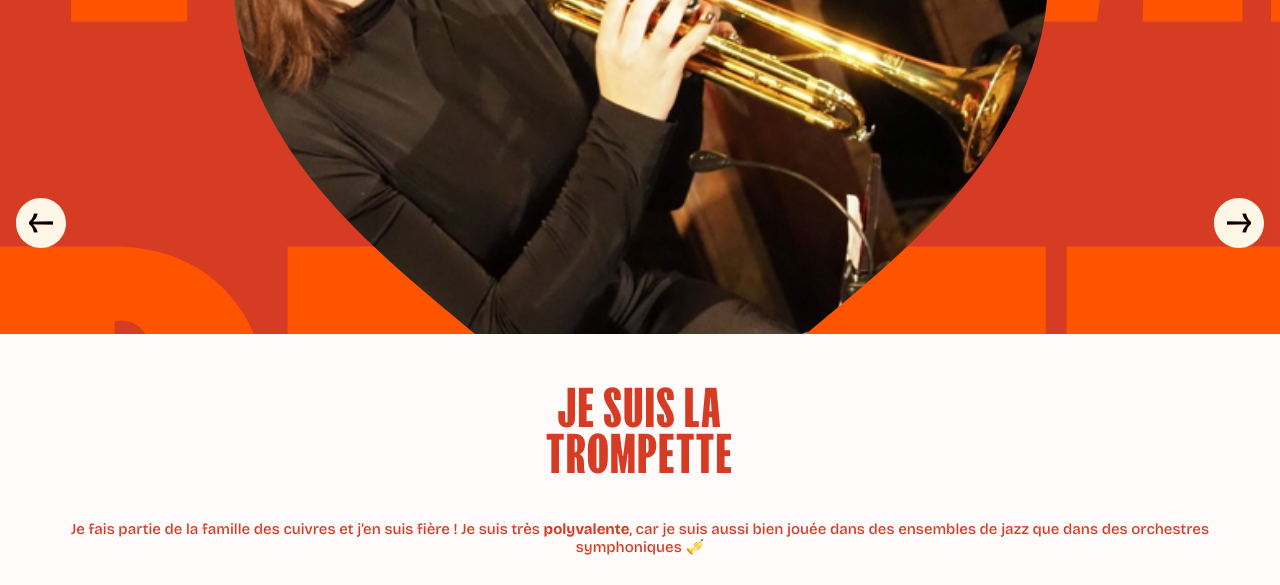
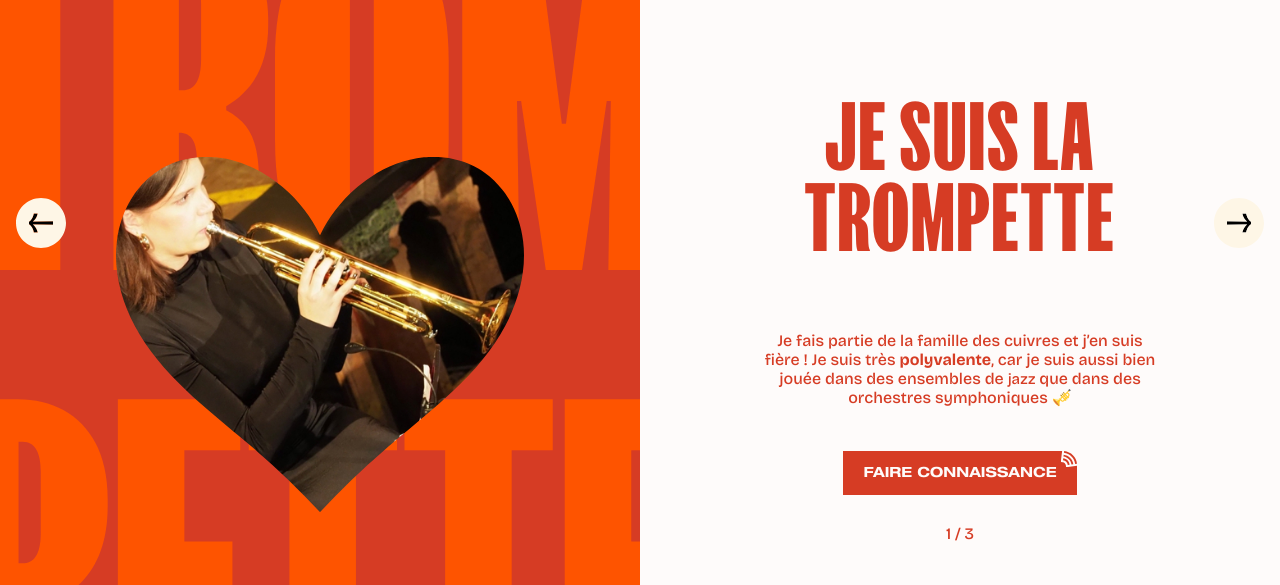
Before and after one commit to schmitz-eline/dw-reproduction, a website built with Vite: page index.html in a window 1280 px wide. Shown: the part 190-775 px from the top of the page. Built offline with nearby package versions, Linux system fonts and the light colour scheme.

Commit message:
Hero tablet and desktop layout

```diff
--- a/src/css/style.css
+++ b/src/css/style.css
@@ -310,7 +310,7 @@ header {
     font-family: 'FKScreamer', sans-serif;
     font-weight: 700;
     text-transform: uppercase;
-    font-size: 5.2rem;
+    font-size: 5rem;
     line-height: 0.9;
     letter-spacing: 2px;
     margin-bottom: 0.5em;
@@ -327,6 +327,7 @@ header {
 .hero__text {
     line-height: 1.2;
     margin-bottom: 0.5em;
+    max-width: 400px;
 }
 
 .hero__text b {
@@ -393,20 +394,40 @@ header {
 
 /* TABLET ///////////////////////////////////////////////////////////////////////// */
 
-/* header */
+@media (min-width: 680px) {
 
-@media (min-width: 500px) {
+    /* header */
+
     .home-logo {
         width: 164px;
         margin-bottom: -34px;
+    }
+
+    /* hero */
+    .hero__content {
+        padding: 10.3rem 2.2rem;
+        row-gap: 2.2rem;
+    }
+
+    .hero__title {
+        font-size: 7rem;
+    }
+
+    .hero__text, .hero__slide-number {
+        font-size: 1.55rem;
+    }
+
+    .hero__slide-number {
+        margin-bottom: 2.2rem;
     }
 }
 
 /* DESKTOP //////////////////////////////////////////////////////////////////////// */
 
-/* header */
+@media (min-width: 990px) {
 
-@media (min-width: 1110px) {
+    /* header */
+
     .desktop-nav {
         display: block;
         font-size: 1.6rem;
@@ -489,4 +510,28 @@ header {
         transform: rotate(90deg);
         transition: transform 0.2s ease;
     }
+
+    /* hero */
+    .hero__slide {
+        grid-template-rows: none;
+        grid-template-columns: minmax(0, 1fr) minmax(0, 1fr);
+        align-content: center;
+    }
+
+    .hero__content {
+        padding: 15.8rem 2.8rem;
+        row-gap: 2.8rem;
+    }
+
+    .hero__title {
+        font-size: 9rem;
+    }
+
+    .hero__text, .hero__slide-number {
+        font-size: 1.6rem;
+    }
+
+    .hero__slide-number {
+        margin-bottom: 2.8rem;
+    }
 }
```
